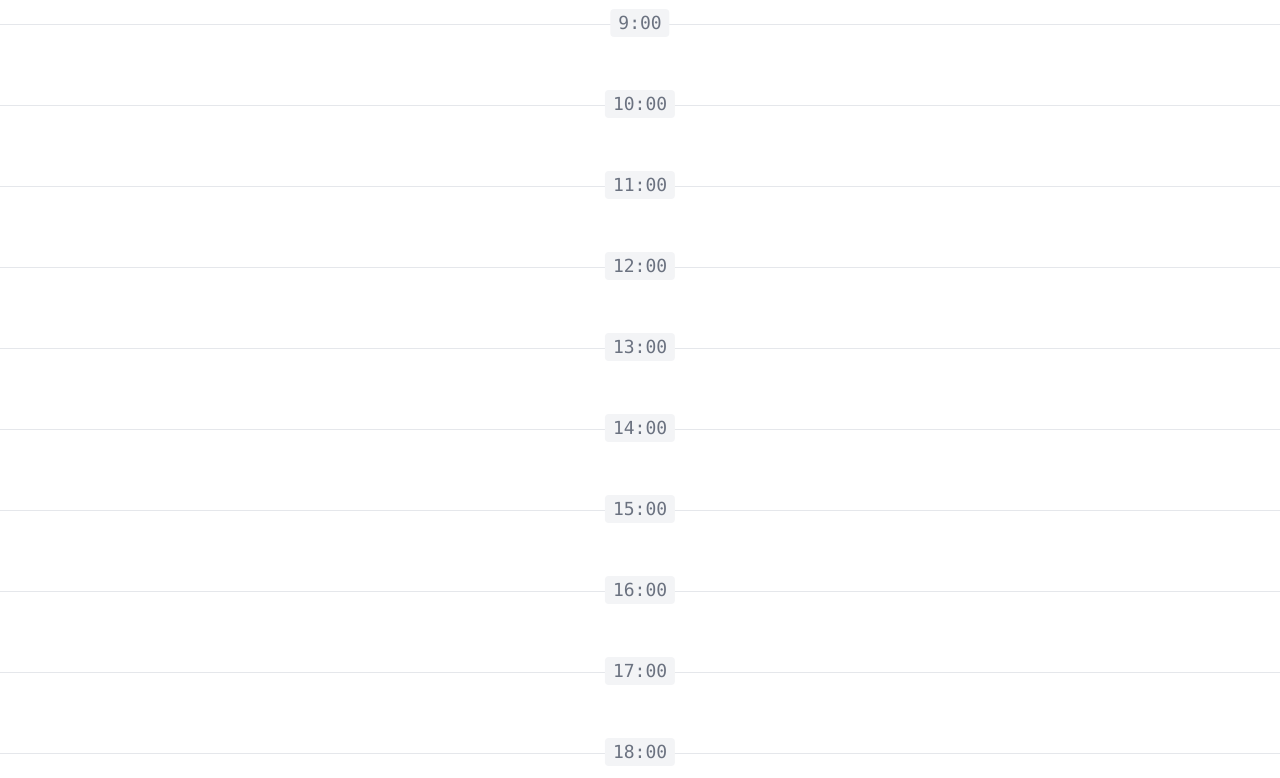
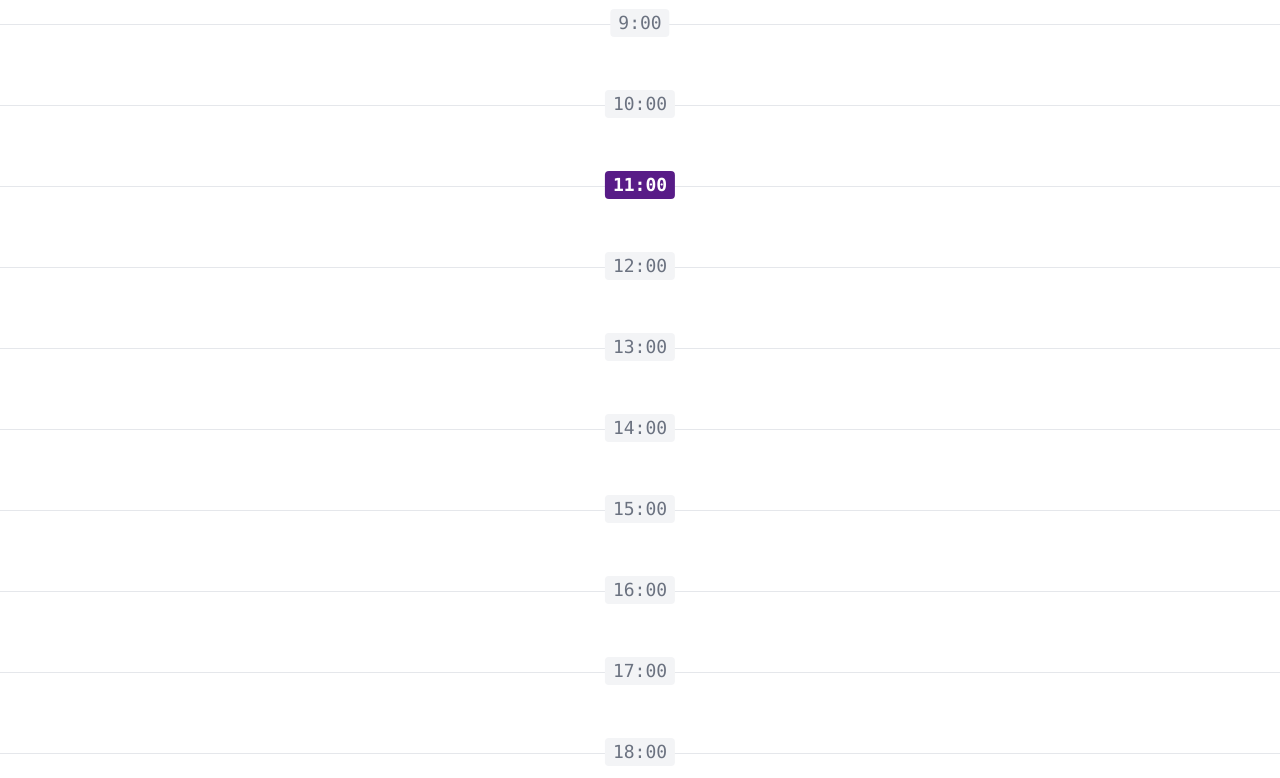
Before and after one commit to anlapaev/ontrack, a Vue app: page /#timeline in a window 1280 px wide. Shown: the part 802-1580 px from the top of the page. Built offline with nearby package versions, Linux system fonts and the light colour scheme.

Commit message:
15. TimelineItem component

```diff
--- /dev/null
+++ b/src/components/TimelineItem.vue
@@ -0,0 +1,16 @@
+<script setup>
+const props = defineProps(['timelineItem'])
+
+const hourLinkClasses = [
+    'absolute -top-4 left-1/2 -translate-x-1/2 rounded px-2 font-mono text-lg',
+    props.timelineItem.hour === new Date().getHours()
+        ? 'bg-purple-900 font-black text-white'
+        : 'bg-gray-100 text-gray-500'
+]
+</script>
+
+<template>
+    <li class="relative flex flex-col gap-2 border-t border-gray-200 px-4 py-10">
+        <a href="#" :class="hourLinkClasses">{{ timelineItem.hour }}:00</a>
+    </li>
+</template>
--- a/src/pages/TheTimeline.vue
+++ b/src/pages/TheTimeline.vue
@@ -1,22 +1,17 @@
 <script setup>
 import { generateTimelineItems } from '@/functions'
+import TimelineItem from '@/components/TimelineItem.vue'
 const timelineItems = generateTimelineItems()
 </script>
 
 <template>
     <div class="mt-7">
         <ul>
-            <li
-                v-for="{ hour } in timelineItems"
-                :key="hour"
-                class="relative flex flex-col gap-2 border-t border-gray-200 px-4 py-10"
-            >
-                <a
-                    href="#"
-                    class="absolute -top-4 left-1/2 -translate-x-1/2 rounded bg-gray-100 px-2 font-mono text-lg text-gray-500"
-                    >{{ hour }}:00</a
-                >
-            </li>
+            <TimelineItem
+                v-for="timelineItem in timelineItems"
+                :key="timelineItem.hour"
+                :timeline-Item="timelineItem"
+            />
         </ul>
     </div>
 </template>
```
